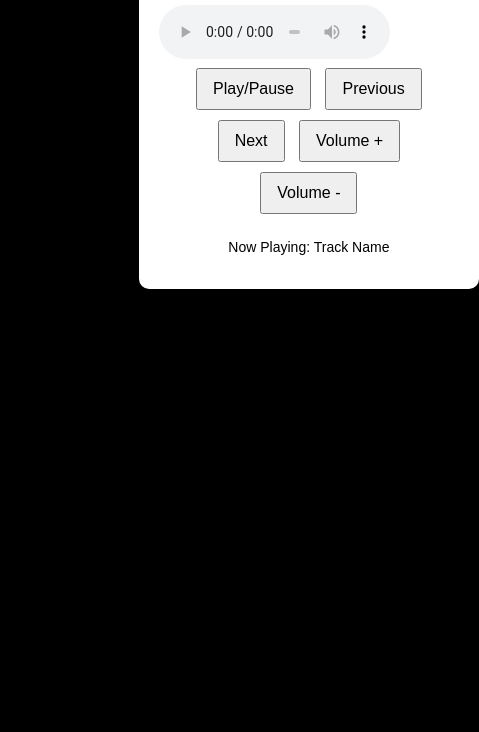
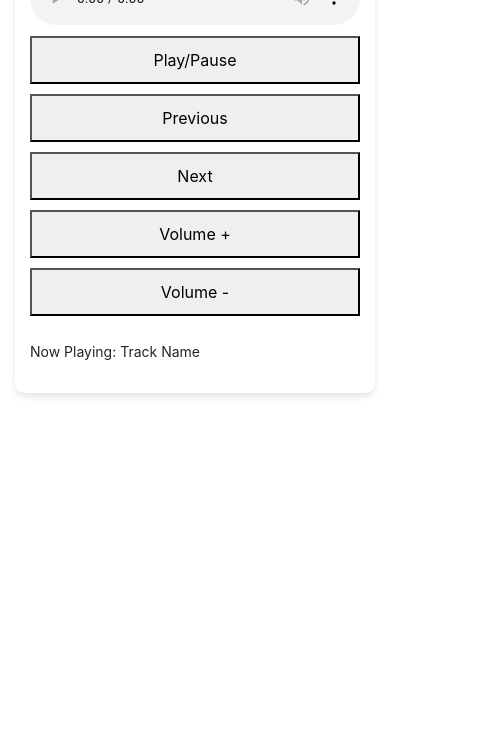
Before and after one commit to Faizanali123217/CodeAlpha-Music-Player, a plain HTML site: page index.html in a window 390 px wide. Shown: the part 112-844 px from the top of the page, 479 px wide, since content can reach past the window. Drawn offline with nearby package versions, Linux system fonts and the light colour scheme.

Commit message:
add all files

```diff
--- a/assets/css/style.css
+++ b/assets/css/style.css
@@ -3,30 +3,43 @@ body {
     text-align: center;
     background-color: black;
 }
+
 .music-player {
-    width: 300px;
     background-color: white;
     border-radius: 10px;
     box-shadow: 0 4px 6px rgba(0, 0, 0, 0.1);
     padding: 20px;
-    margin-top: 5%;
-    margin-left: 35%;
 }
+
 .music-player h1 {
     margin-bottom: 20px;
 }
+
 audio {
     width: 100%;
     border: none;
     outline: none;
 }
+
 .controls button {
     margin: 5px;
     padding: 10px 15px;
     font-size: 16px;
     cursor: pointer;
 }
+
 .info {
     margin-top: 20px;
     font-size: 14px;
 }
+
+@media (max-width: 768px) {
+    .music-player {
+        padding: 15px;
+    }
+
+    .controls button {
+        width: 100%;
+        margin: 5px 0;
+    }
+}
--- a/index.html
+++ b/index.html
@@ -5,17 +5,20 @@
     <meta http-equiv="X-UA-Compatible" content="IE=edge">
     <meta name="viewport" content="width=device-width, initial-scale=1.0">
     <link rel="stylesheet" href="assets/css/style.css">
+    <link rel="stylesheet" href="assets/css/bootstrap.css">
     <title>Music Player</title>
 </head>
 <body>
-
+    <div class="container">
+        <div class="row justify-content-center">
+            <div class="col-lg-4 col-md-6 col-sm-8 col-12">
                 <div class="music-player">
                     <h1>Music Player</h1>
                     <audio id="audio" controls>
                         <source src="assets/songs/song1.mp3" type="audio/mp3">
                     </audio>
 
-        <div class="controls">
+                    <div class="controls d-flex flex-wrap justify-content-between">
                         <button onclick="playPause()">Play/Pause</button>
                         <button onclick="previousTrack()">Previous</button>
                         <button onclick="nextTrack()">Next</button>
@@ -27,7 +30,10 @@
                         <p id="music-info">Now Playing: <span id="track-title">Track Name</span></p>
                     </div>
                 </div>
-
+            </div>
+        </div>
+    </div>
+    <script src="assets/js/script.js"></script>
+    <script src="assets/js/bootstrap.js"></script>
 </body>
 </html>
-<script src="assets/js/script.js"></script>
```
Lines whose indentation alone changed are shown as unchanged.
